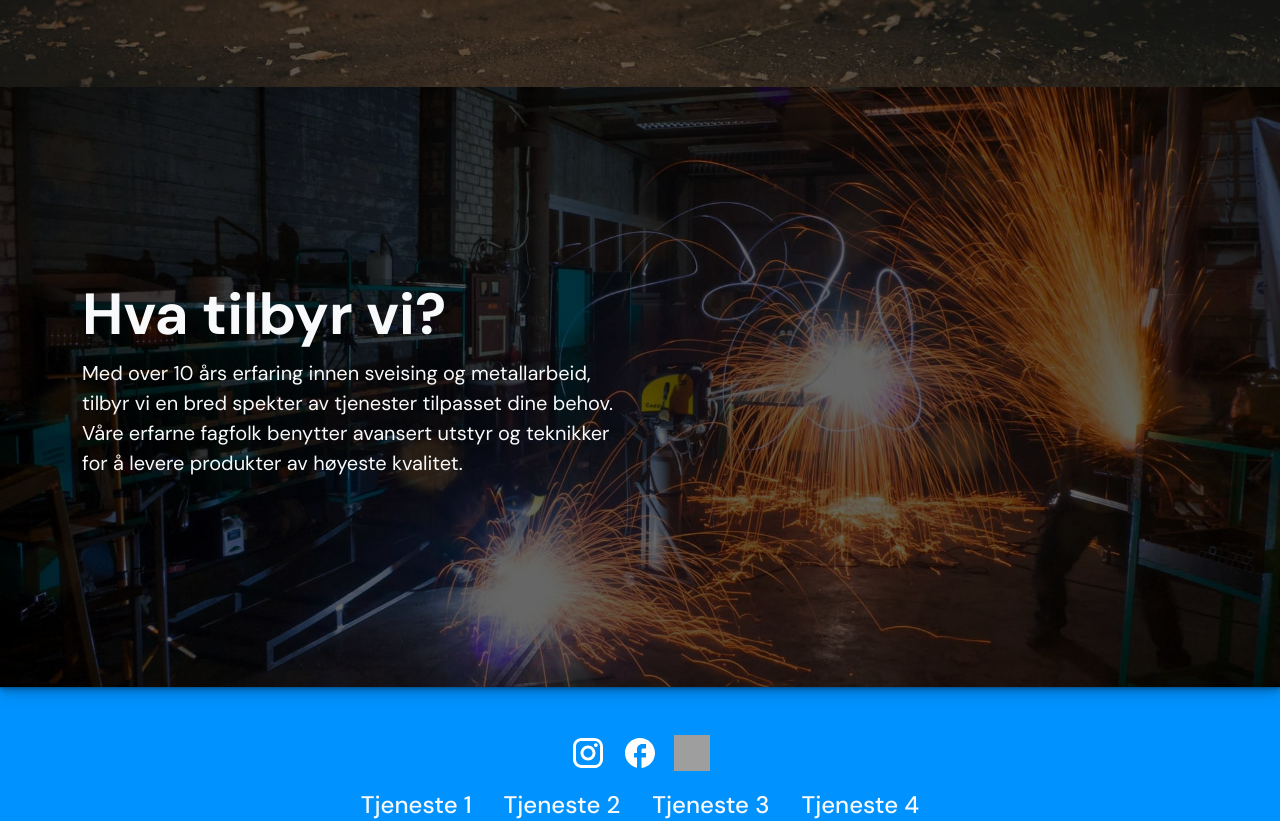
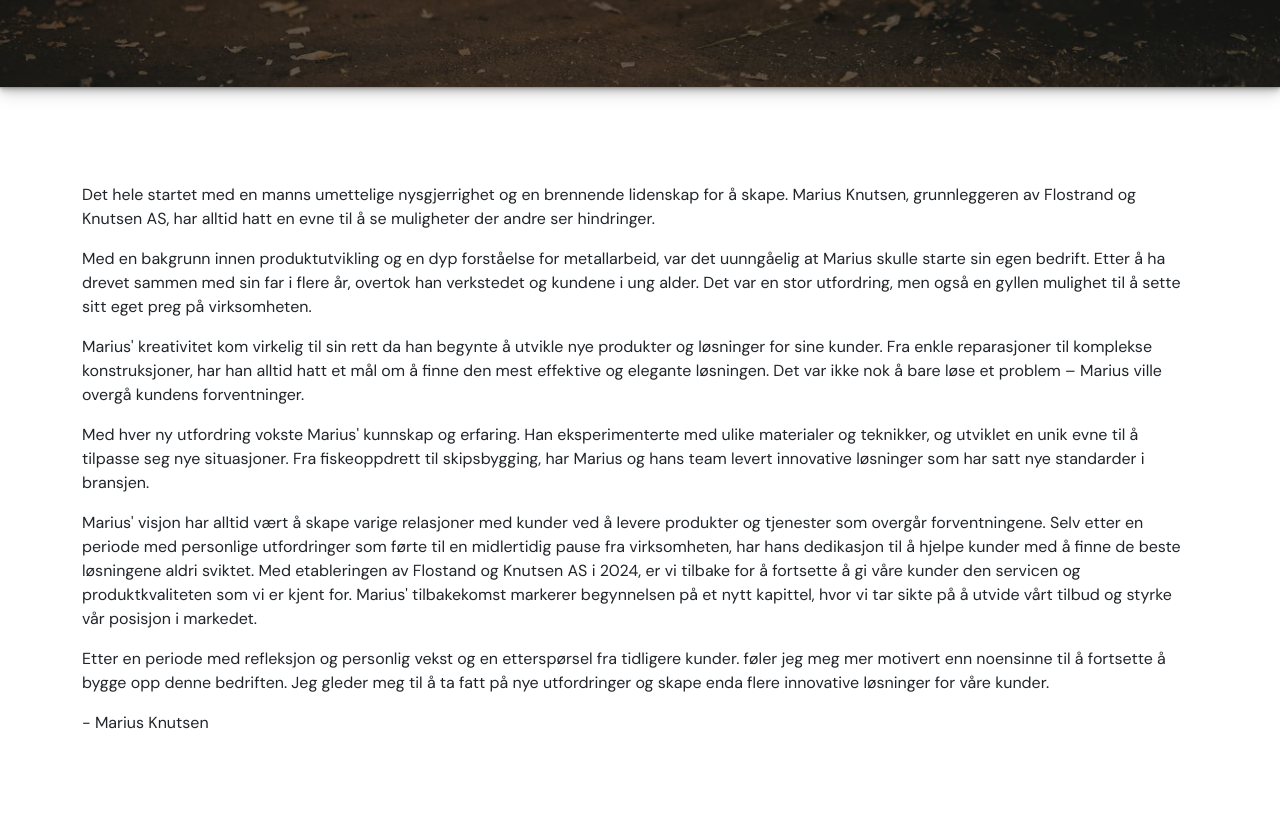
Before and after one commit to teehbee/flostrand-og-knutsen, a React (Vite) app: page /about in a window 1280 px wide. Shown: the part 645-1466 px from the top of the page. Built offline with nearby package versions, Linux system fonts and the light colour scheme; grey boxes are pictures that could not be loaded.

Commit message:
add test paragraphs for main text body on about page

```diff
--- a/src/components/about/About.tsx
+++ b/src/components/about/About.tsx
@@ -1,9 +1,10 @@
-import { AboutLandingSection, AboutLowerImageSection } from "./sections";
+import { AboutLandingSection, AboutLowerImageSection, AboutTextBody } from "./sections";
 
 function AboutContent() {
   return (
     <>
       <AboutLandingSection />
+      <AboutTextBody />
       <AboutLowerImageSection />
     </>
   );
--- /dev/null
+++ b/src/components/about/elements/AboutTextParagraph.tsx
@@ -0,0 +1,13 @@
+interface aboutTextParagraph {
+  textContent: string;
+}
+
+const AboutTextParagraph: React.FC<aboutTextParagraph> = ({ textContent }) => {
+  return (
+    <div>
+      <p>{textContent}</p>
+    </div>
+  );
+};
+
+export default AboutTextParagraph;
--- a/src/components/about/elements/index.tsx
+++ b/src/components/about/elements/index.tsx
@@ -1,5 +1,6 @@
 import AboutLandingImage from "./AboutLandingImage";
 import AboutLandingHeader from "./AboutLandingText";
 import AboutLowerText from "./AboutLowerText";
+import AboutTextParagraph from "./AboutTextParagraph";
 
-export { AboutLandingImage, AboutLandingHeader, AboutLowerText };
+export { AboutLandingImage, AboutLandingHeader, AboutLowerText, AboutTextParagraph };
--- /dev/null
+++ b/src/components/about/sections/AboutTextBody.tsx
@@ -0,0 +1,18 @@
+import { aboutParagraph1, aboutParagraph2, aboutParagraph3, aboutParagraph4, aboutParagraph5, aboutParagraph6, aboutSignature } from "../content";
+import { AboutTextParagraph } from "../elements";
+
+function AboutTextBody() {
+  return (
+    <div className="container py-5 my-5">
+      <AboutTextParagraph textContent={aboutParagraph1} />
+      <AboutTextParagraph textContent={aboutParagraph2} />
+      <AboutTextParagraph textContent={aboutParagraph3} />
+      <AboutTextParagraph textContent={aboutParagraph4} />
+      <AboutTextParagraph textContent={aboutParagraph5} />
+      <AboutTextParagraph textContent={aboutParagraph6} />
+      <AboutTextParagraph textContent={aboutSignature} />
+    </div>
+  );
+}
+
+export default AboutTextBody;
--- a/src/components/about/sections/index.tsx
+++ b/src/components/about/sections/index.tsx
@@ -1,4 +1,5 @@
 import AboutLandingSection from "./AboutLandingSection";
 import AboutLowerImageSection from "./AboutLowerImageSection";
+import AboutTextBody from "./AboutTextBody";
 
-export { AboutLandingSection, AboutLowerImageSection };
+export { AboutLandingSection, AboutLowerImageSection, AboutTextBody };
```
